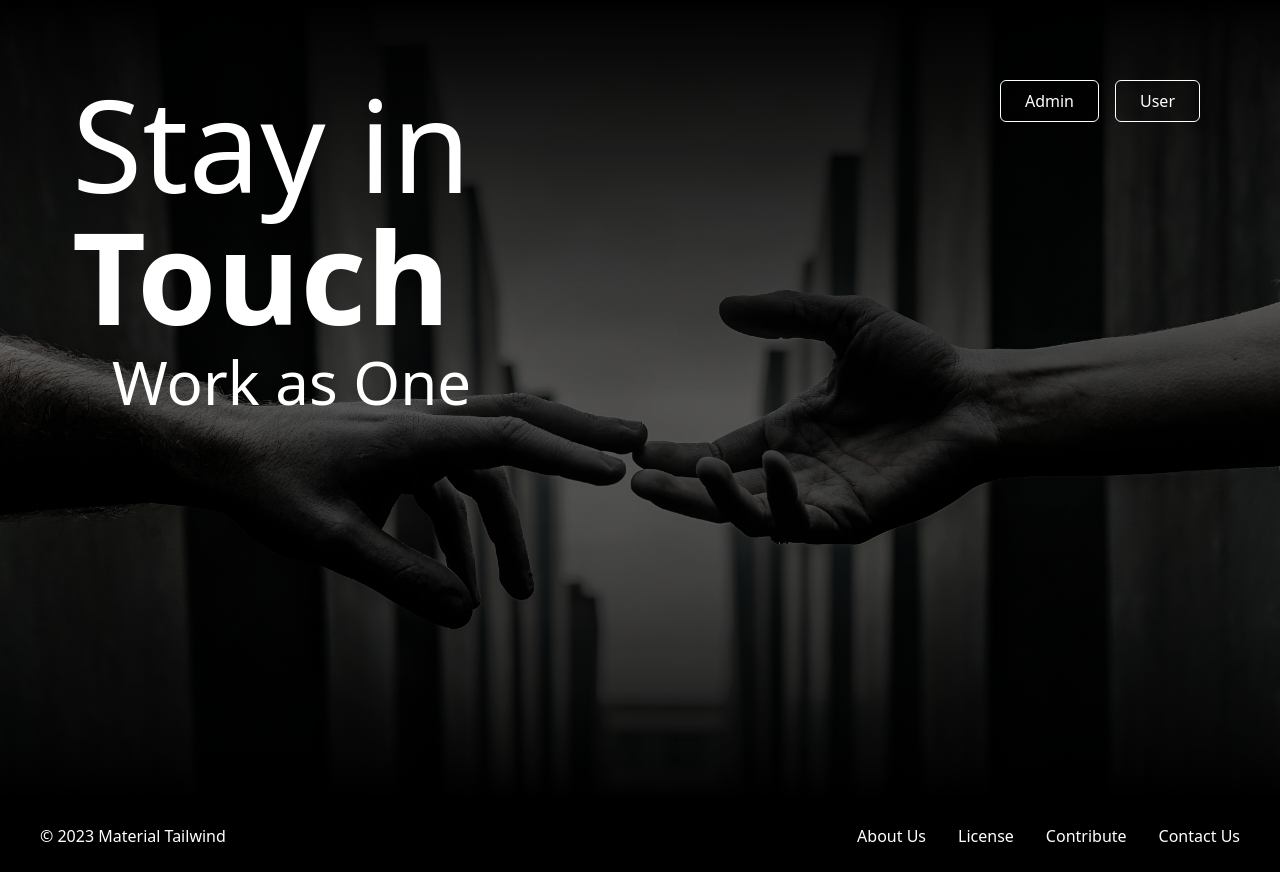
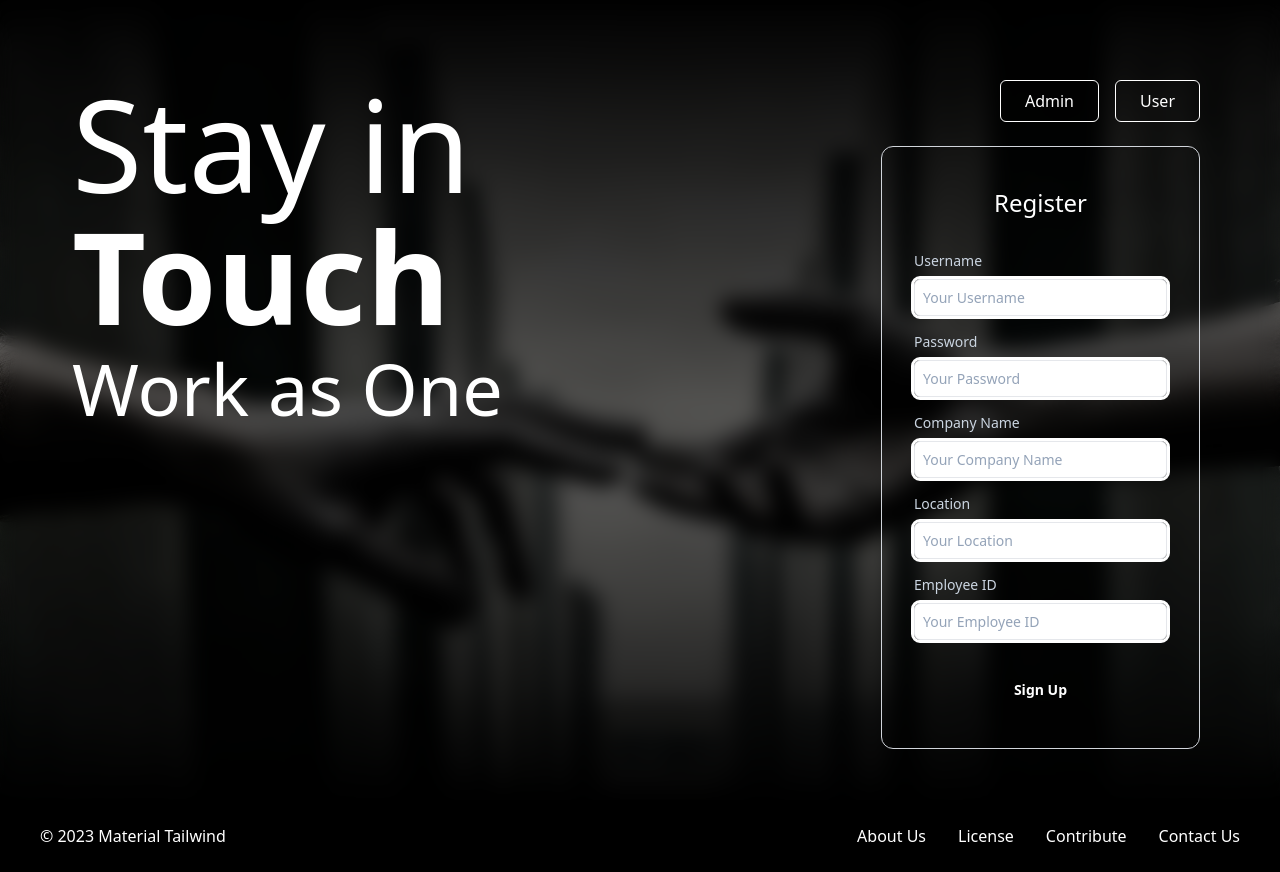
Before and after one commit to Jaya-Sandeep-Ketha/Collaboration_App_UI, a React (Vite) app: page / in a window 1280 px wide. Both pictures are taken after a click on the button "Admin". Built offline with nearby package versions, Linux system fonts and the light colour scheme.

Commit message:
login and register form added

```diff
--- a/src/components/LandingPage/Buttons.jsx
+++ b/src/components/LandingPage/Buttons.jsx
@@ -1,12 +1,18 @@
 import React from 'react'
+import { useState } from 'react';
+import RegisterForm
+ from './RegisterForm';
+function Buttons({onAdminClick, onUserClick}) {
 
-function Buttons() {
     return (
     <div className="flex space-x-4">
-      <button className="px-6 py-2 border border-white text-white rounded-md hover:bg-white hover:text-black transition duration-300">
+      <button
+      className="px-6 py-2 border border-white text-white rounded-md hover:bg-white hover:text-black transition duration-300"
+      onClick={onAdminClick}>
         Admin
       </button>
-      <button className="px-6 py-2 border border-white text-white rounded-md hover:bg-white hover:text-black transition duration-300">
+      <button className="px-6 py-2 border border-white text-white rounded-md hover:bg-white hover:text-black transition duration-300"
+      onClick={onUserClick}>
         User
       </button>
     </div>
--- a/src/components/LandingPage/Landing.jsx
+++ b/src/components/LandingPage/Landing.jsx
@@ -2,8 +2,22 @@ import React from 'react';
 import landingPage2 from '../../assets/landingPage2.jpg';
 import { Typography } from '@material-tailwind/react';
 import Buttons from './Buttons';
+import RegisterForm from './RegisterForm';
+import LoginForm from './LoginForm';
+import { useState } from 'react';
+function Landing() {
+  const [isAdminBtnClicked, setIsAdminBtnClicked] = useState(false)
+  const [isUserBtnClicked, setIsUserBtnClicked] = useState(false)
 
-function Landing() {
+
+  const handleAdminBtnClick = () => {
+    setIsAdminBtnClicked(true)
+    setIsUserBtnClicked(false)
+  }
+  const handleUserBtnClick = () => {
+    setIsUserBtnClicked(true)
+    setIsAdminBtnClicked(false)
+  }
   return (
     <>
       <div
@@ -16,12 +30,18 @@ function Landing() {
         <div className="absolute top-0 left-0 w-full h-full bg-black opacity-5"></div>
         <div
           className="absolute top-0 left-0 w-full h-full"
-          style={{ backdropFilter: 'blur(0px)' }}
+          style={{ backdropFilter: 'blur(10px)' }}
         ></div>
 
-        {/* Buttons Positioned Slightly Down and Left */}
+        {/* Buttons and Register Form Container */}
         <div className="absolute top-20 right-20 z-40">
-          <Buttons />
+          {/* Buttons */}
+          <Buttons onAdminClick = {handleAdminBtnClick} onUserClick={handleUserBtnClick}/>
+          {/* Register Form */}
+          <div className="absolute mt-6 right-20">
+           {isAdminBtnClicked ? <RegisterForm/> :<LoginForm/>}
+          </div>
+
         </div>
 
         {/* Main Content */}
@@ -42,7 +62,7 @@ function Landing() {
             </Typography>
             <Typography
               variant="h1"
-              className="text-white text-4xl md:text-6xl lg:text-6xl ml-20 font-light mt-3"
+              className="text-white text-4xl md:text-6xl lg:text-7xl ml-10 font-light mt-3"
             >
               Work as One
             </Typography>
--- /dev/null
+++ b/src/components/LandingPage/LoginForm.jsx
@@ -0,0 +1,63 @@
+import React from 'react';
+import { Input, Button, Typography } from '@material-tailwind/react';
+
+function LoginForm() {
+    return (
+        <div className="w-full flex items-center justify-start mr-10 ml-20 mb-20">
+            {/* Outer Container */}
+            <div className="relative flex flex-col rounded-xl border border-gray-300 md:px-8 md:py-10 px-6 py-8 w-full max-w-3xl">
+                <Typography
+                    variant="h1"
+                    color="blue-gray"
+                    className="text-center !text-2xl lg:text-3xl mb-4 text-white"
+                >
+                    Login
+                </Typography>
+                <form className="mt-4 flex flex-col gap-4 w-full">
+                    {/* Email ID */}
+                    <div>
+                        <label
+                            htmlFor="email"
+                            className="block mb-2 text-sm text-slate-300"
+                        >
+                            Email ID
+                        </label>
+                        <Input
+                            type="email"
+                            id="email"
+                            placeholder="Your Email ID"
+                            size="lg"
+                            color="gray"
+                            className="placeholder:text-slate-400 p-2 text-white"
+                        />
+                    </div>
+
+                    {/* Password */}
+                    <div>
+                        <label
+                            htmlFor="password"
+                            className="block mb-2 text-sm text-slate-300"
+                        >
+                            Password
+                        </label>
+                        <Input
+                            type="password"
+                            id="password"
+                            placeholder="Your Password"
+                            size="lg"
+                            color="gray"
+                            className="placeholder:text-slate-400 p-2 text-white"
+                        />
+                    </div>
+
+                    {/* Login Button */}
+                    <Button color="gray" fullWidth size="lg" className="mt-4 p-2">
+                        Login
+                    </Button>
+                </form>
+            </div>
+        </div>
+    );
+}
+
+export default LoginForm;
--- /dev/null
+++ b/src/components/LandingPage/RegisterForm.jsx
@@ -0,0 +1,118 @@
+import React from 'react';
+import { Input, Button, Typography } from '@material-tailwind/react';
+
+function RegisterForm() {
+    return (
+        <div className="w-full flex items-center justify-start mr-20 ml-20 mb-20"> {/* Reduced ml-20 to ml-10 */}
+            {/* Adjusted margin-left (ml-10) */}
+            <div className="relative flex flex-col rounded-xl border border-gray-300 md:px-8 md:py-10 px-6 py-8 w-full max-w-3xl">
+                {/* Adjusted padding and max-w-3xl for wider form */}
+                <Typography
+                    variant="h1"
+                    color="blue-gray"
+                    className="text-center !text-2xl lg:text-3xl mb-4 text-white"
+                >
+                    Register
+                </Typography>
+                <form className="mt-4 flex flex-col gap-4 w-full">
+                    {/* Username */}
+                    <div>
+                        <label
+                            htmlFor="username"
+                            className="block mb-2 text-sm text-slate-300"
+                        >
+                            Username
+                        </label>
+                        <Input
+                            type="text"
+                            id="username"
+                            placeholder="Your Username"
+                            size="lg"
+                            color="gray"
+                            className="placeholder:text-slate-400 p-2 text-white"
+                        />
+                    </div>
+
+                    {/* Password */}
+                    <div>
+                        <label
+                            htmlFor="password"
+                            className="block mb-2 text-sm text-slate-300"
+                        >
+                            Password
+                        </label>
+                        <Input
+                            type="password"
+                            id="password"
+                            placeholder="Your Password"
+                            size="lg"
+                            color="gray"
+                            className="placeholder:text-slate-400 p-2 text-white"
+                        />
+                    </div>
+
+                    {/* Company Name */}
+                    <div>
+                        <label
+                            htmlFor="companyName"
+                            className="block mb-2 text-sm text-slate-300"
+                        >
+                            Company Name
+                        </label>
+                        <Input
+                            type="text"
+                            id="companyName"
+                            placeholder="Your Company Name"
+                            size="lg"
+                            color="gray"
+                            className="placeholder:text-slate-400 p-2 text-white"
+                        />
+                    </div>
+
+                    {/* Location */}
+                    <div>
+                        <label
+                            htmlFor="location"
+                            className="block mb-2 text-sm text-slate-300"
+                        >
+                            Location
+                        </label>
+                        <Input
+                            type="text"
+                            id="location"
+                            placeholder="Your Location"
+                            size="lg"
+                            color="gray"
+                            className="placeholder:text-slate-400 p-2 text-white"
+                        />
+                    </div>
+
+                    {/* Employee ID */}
+                    <div>
+                        <label
+                            htmlFor="empID"
+                            className="block mb-2 text-sm text-slate-300"
+                        >
+                            Employee ID
+                        </label>
+                        <Input
+                            type="text"
+                            id="empID"
+                            placeholder="Your Employee ID"
+                            size="lg"
+                            color="gray"
+                            className="placeholder:text-slate-400 p-2 text-white"
+                        />
+                    </div>
+
+                    {/* Sign Up Button */}
+                    <Button color="gray" fullWidth size="lg" className="mt-4 p-2">
+                        Sign Up
+                    </Button>
+                </form>
+            </div>
+        </div>
+    );
+}
+
+export default RegisterForm;
```
